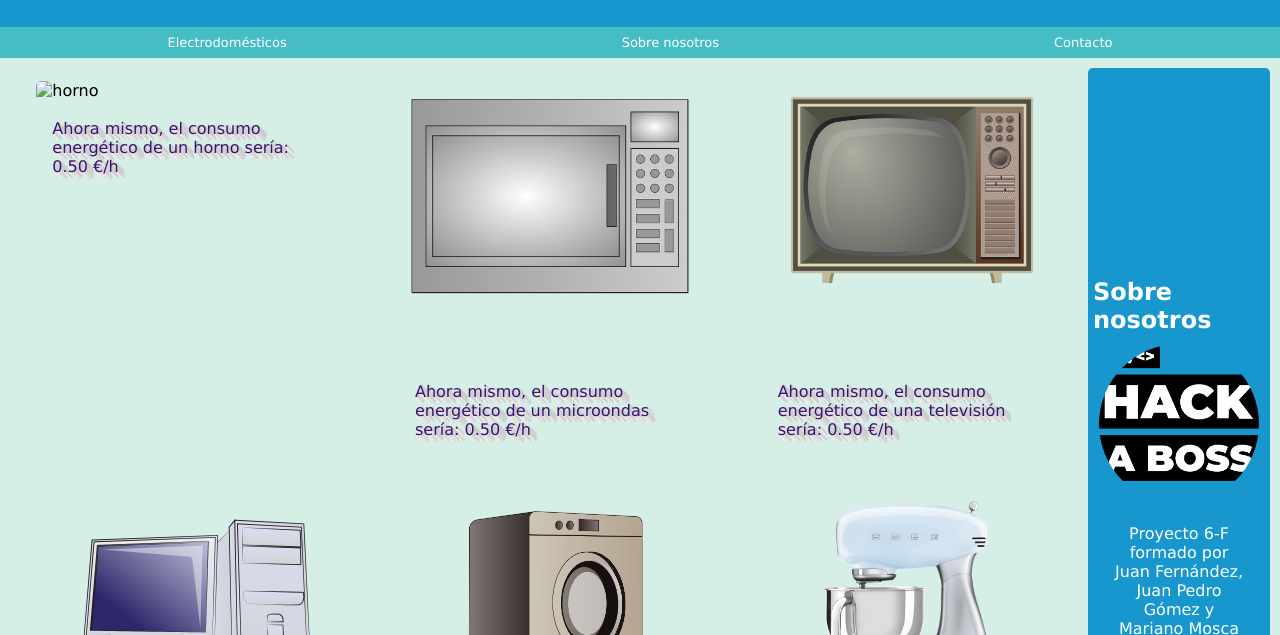
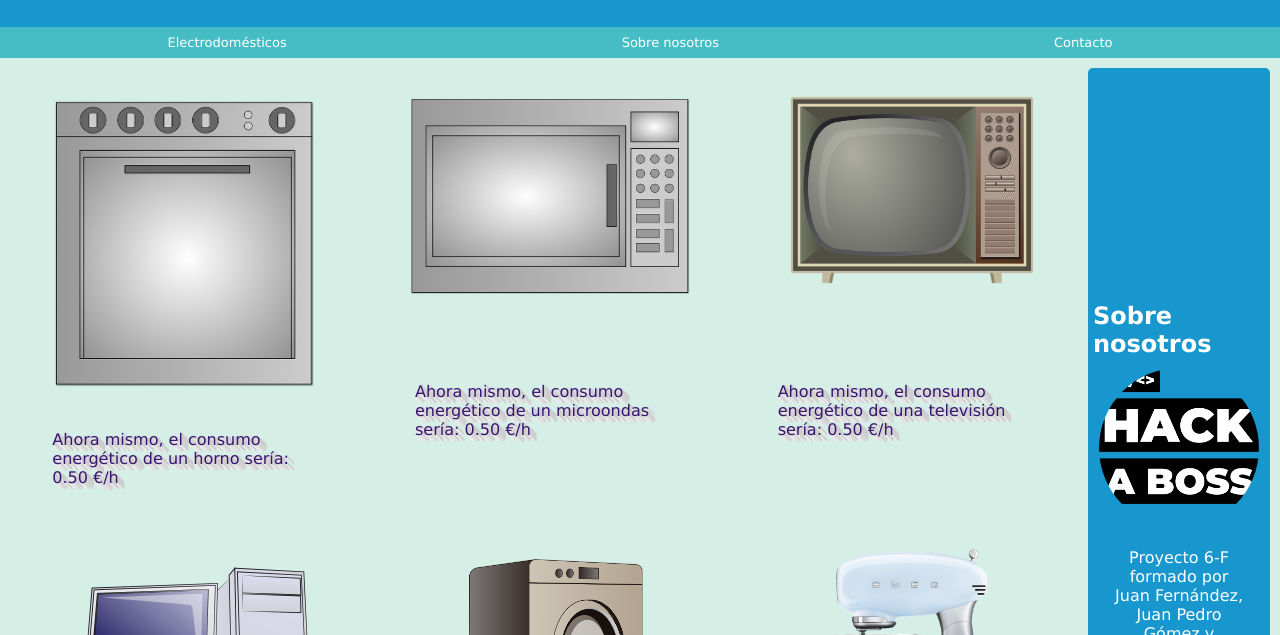
Before and after one commit to Juanpedrogomezespinosa/PrecioDeLaLuz, a plain HTML site: page index.html in a window 1280 px wide. Shown: the part 165-800 px from the top of the page. Drawn offline with Linux system fonts and the light colour scheme; the site is published under a folder, as on GitHub Pages, so addresses that start at the root find nothing; no server answers.

Commit message:
Corrección de errores 2

```diff
--- a/index.html
+++ b/index.html
@@ -28,7 +28,7 @@
     <main>
       <article id="galeria">
         <section class="column">
-          <img src="/images/horno.png" alt="horno" />
+          <img src="images/horno.png" alt="horno" />
           <p class="horno">
             Ahora mismo, el consumo energético de un horno sería: 0.50 €/h
           </p>
```
